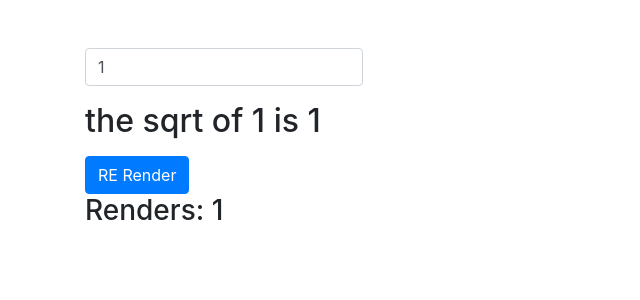
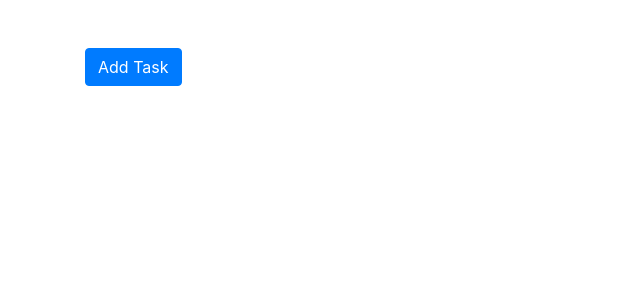
Before and after one commit to shayangraph/react-sandbox, a React (Create React App) app: page / in a window 1280 px wide. Shown: the top 300 px of the page, without its empty margins (0-640 px from the left). Built offline with nearby package versions, Linux system fonts and the light colour scheme.

Commit message:
useCallBack Example

```diff
--- a/src/App.js
+++ b/src/App.js
@@ -1,10 +1,10 @@
 import React from "react";
-import UseMemoExample from "./components/UseMemoExample";
+import UseCallbackExample from "./components/UseCallbackExample";
 
 const App = () => {
   return (
     <div className="container mt-5">
-      <UseMemoExample />
+      <UseCallbackExample />
     </div>
   );
 };
--- /dev/null
+++ b/src/components/UseCallbackExample.js
@@ -0,0 +1,29 @@
+import React, { useState, useCallback } from "react";
+
+const UseCallbackExample = () => {
+  const [tasks, setTasks] = useState([]);
+
+  const addTask = useCallback(() => {
+    setTasks((prevState) => [...prevState, "Some task"]);
+  }, [setTasks]);
+  return (
+    <div>
+      <Button addTask={addTask} />
+      {tasks.map((task, index) => (
+        <p key={index}>{task}</p>
+      ))}
+    </div>
+  );
+};
+const Button = React.memo(({ addTask }) => {
+  console.log("Button rendered");
+  return (
+    <div>
+      <button className="btn btn-primary" onClick={addTask}>
+        Add Task
+      </button>
+    </div>
+  );
+});
+
+export default UseCallbackExample;
```
